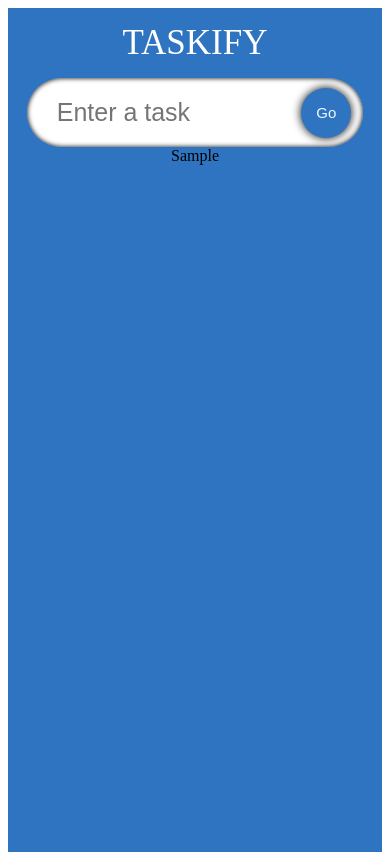
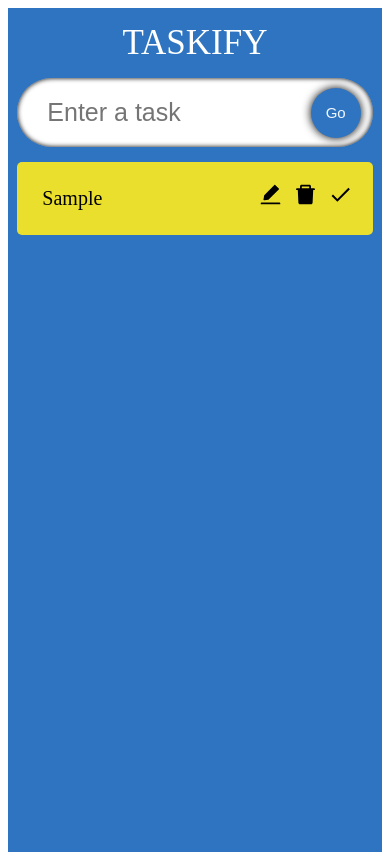
Before and after one commit to Udeme98/Todo-React-TS, a React (Vite) app: page / in a window 390 px wide. Both pictures are taken after typing "Sample" into the empty fields and a click on the button "Go". Built offline with nearby package versions, Linux system fonts and the light colour scheme.

Commit message:
installed React-icons

```diff
--- a/package.json
+++ b/package.json
@@ -11,7 +11,8 @@
   },
   "dependencies": {
     "react": "^18.3.1",
-    "react-dom": "^18.3.1"
+    "react-dom": "^18.3.1",
+    "react-icons": "^5.2.1"
   },
   "devDependencies": {
     "@types/react": "^18.3.3",
--- a/src/component/SingleTodo.tsx
+++ b/src/component/SingleTodo.tsx
@@ -1,4 +1,6 @@
+import { AiFillDelete, AiFillEdit } from "react-icons/ai";
 import { TodoModel } from "../todoModel";
+import { MdDone } from "react-icons/md";
 
 type SingleProp = {
   todo: TodoModel;
@@ -10,6 +12,18 @@
   return (
     <form className="todos_single">
       <span className="todos_single_text">{todo.todo}</span>
+
+      <div>
+        <span className="icon">
+          <AiFillEdit />
+        </span>
+        <span className="icon">
+          <AiFillDelete />
+        </span>
+        <span className="icon">
+          <MdDone />
+        </span>
+      </div>
     </form>
   );
 };
--- a/src/index.css
+++ b/src/index.css
@@ -69,9 +69,52 @@
   flex-wrap: wrap;
 }
 
+.todos_single {
+  display: flex;
+  width: 29.5%;
+  border-radius: 5px;
+  padding: 20px;
+  margin-top: 15px;
+  background-color: rgb(235, 223, 46);
+}
+
+.todos_single_text {
+  flex: 1;
+  padding: 5px;
+  border: none;
+  font-size: 20px;
+}
+.todos_single_text:focus {
+  outline: none;
+}
+
+.icon {
+  margin-left: 10px;
+  font-size: 25px;
+  cursor: pointer;
+}
+
 @media (max-width: 800px) {
   .heading {
     margin: 15px 0;
     font-size: 35px;
   }
 }
+
+@media (max-width: 1200px) {
+  .todos_single {
+    width: 40px;
+  }
+}
+
+@media (max-width: 800px) {
+  .input {
+    width: 95%;
+  }
+  .todos {
+    width: 95%;
+  }
+  .todos_single {
+    width: 100%;
+  }
+}
```
Also changed, not shown: 1 other file (tests, documents, lock files or other folders).
